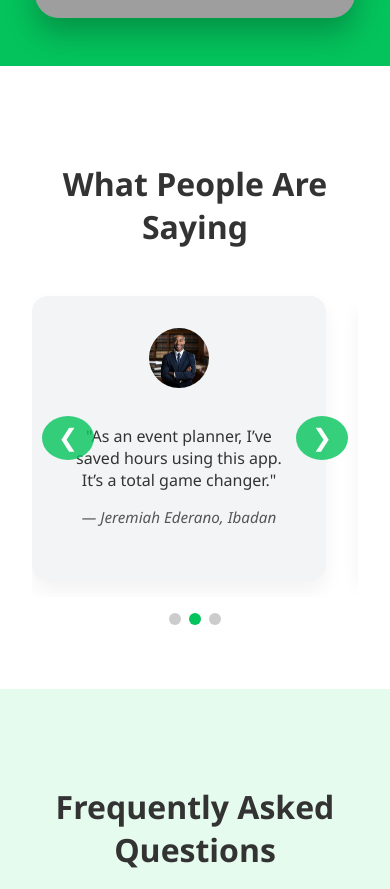
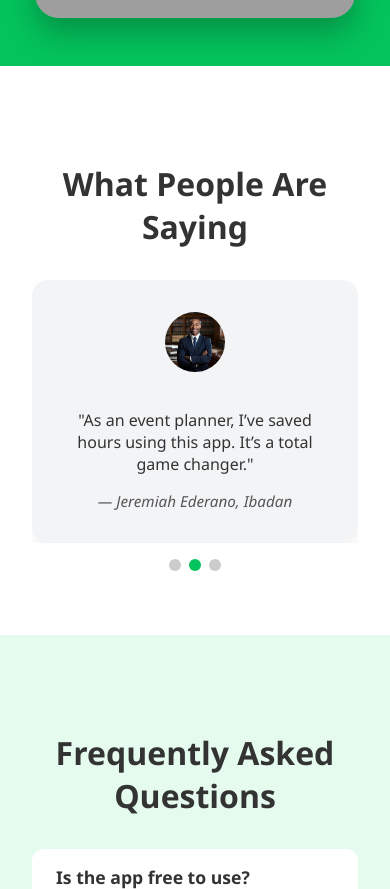
Before and after one commit to brain-berry/Venue-finder-landing-page, a plain HTML site: page index.html in a window 390 px wide. Shown: the part 1196-2085 px from the top of the page. Drawn offline with nearby package versions, Linux system fonts and the light colour scheme; grey boxes are pictures that could not be loaded.

Commit message:
Add testimonial carousel with swipe gestures and responsive dots and Remove nav buttons

```diff
--- a/index.html
+++ b/index.html
@@ -58,29 +58,23 @@
   <h3>What People Are Saying</h3>
 
   <div class="carousel-container">
-    <button class="carousel-btn left" onclick="scrollCarousel(-1)">&#10094;</button>
-
     <div class="testimonial-carousel" id="testimonialCarousel">
       <div class="testimonial-card">
         <img src="user1.jpeg" alt="User 1" class="testimonial-avatar" />
         <p>"Venue Finder made booking my wedding venue effortless. Highly recommend!"</p>
         <span class="testimonial-name">— Henry Benson, Lagos</span>
       </div>
-
       <div class="testimonial-card">
         <img src="user2.jpg" alt="User 2" class="testimonial-avatar" />
         <p>"As an event planner, I’ve saved hours using this app. It’s a total game changer."</p>
         <span class="testimonial-name">— Jeremiah Ederano, Ibadan</span>
       </div>
-
       <div class="testimonial-card">
         <img src="user3.jpeg" alt="User 3" class="testimonial-avatar" />
         <p>"From church meetings to conferences, Venue Finder always helps me find the right place."</p>
         <span class="testimonial-name">— Fabian Ruth, Port Harcourt</span>
       </div>
     </div>
-
-     <button class="carousel-btn right" onclick="scrollCarousel(1)">&#10095;</button>
   </div>
 
   <!-- Dots -->
@@ -90,6 +84,7 @@
     <span class="dot" onclick="goToSlide(2)"></span>
   </div>
 </section>
+
 
   <!-- FAQ Section -->
   <section id="faq" class="faq-section" data-aos="fade-up">
@@ -155,25 +150,10 @@
   </script>
 
   <script>
-  function scrollCarousel(direction) {
-    const carousel = document.getElementById('testimonialCarousel');
-    const scrollAmount = 320;
-    carousel.scrollBy({
-      left: direction * scrollAmount,
-      behavior: 'smooth'
-    });
-  }
-  </script>
-  <script>
   const carousel = document.getElementById('testimonialCarousel');
   const dots = document.querySelectorAll('.dot');
   let currentSlide = 0;
   const totalSlides = dots.length;
-
-  function scrollCarousel(direction) {
-    currentSlide = (currentSlide + direction + totalSlides) % totalSlides;
-    goToSlide(currentSlide);
-  }
 
   function goToSlide(index) {
     const containerWidth = carousel.offsetWidth;
@@ -191,15 +171,29 @@
     });
   }
 
+  // Detect swipe progress and update dots
+  carousel.addEventListener('scroll', () => {
+    const scrollLeft = carousel.scrollLeft;
+    const width = carousel.offsetWidth;
+    const index = Math.round(scrollLeft / width);
+    if (index !== currentSlide) {
+      currentSlide = index;
+      updateDots();
+    }
+  });
+
   // Auto-scroll every 5 seconds
   setInterval(() => {
-    scrollCarousel(1);
+    currentSlide = (currentSlide + 1) % totalSlides;
+    goToSlide(currentSlide);
   }, 5000);
 
-  // Update slide width on resize (optional for consistency)
+  // Keep dot state on resize
   window.addEventListener('resize', () => {
     goToSlide(currentSlide);
   });
+
+  updateDots();
 </script>
 
 
--- a/style.css
+++ b/style.css
@@ -212,39 +212,43 @@ section h3 {
   margin-bottom: 1rem;
 }
 
-/* === Testimonial Carousel Styles === */
+/* Testimonial Section */
 .testimonial-section {
   padding: 4rem 2rem;
   background: #fff;
   text-align: center;
-  position: relative;
 }
 
 .carousel-container {
-  position: relative;
   overflow: hidden;
   max-width: 1000px;
   margin: 2rem auto 0;
 }
 
+/* Swipe-ready, one-slide view */
 .testimonial-carousel {
   display: flex;
-  gap: 2rem;
-  overflow-x: hidden;
+  gap: 1rem;
+  overflow-x: auto;
   scroll-behavior: smooth;
-  padding: 1rem;
   scroll-snap-type: x mandatory;
+  -webkit-overflow-scrolling: touch;
+  scrollbar-width: none;
+}
+
+.testimonial-carousel::-webkit-scrollbar {
+  display: none;
 }
 
 .testimonial-card {
+  flex: 0 0 100%;
   max-width: 100%;
-  flex: 0 0 100%;
+  scroll-snap-align: start;
   background: #f3f4f6;
   border-radius: 1rem;
   padding: 2rem;
   box-shadow: 0 10px 20px rgba(0,0,0,0.05);
   text-align: center;
-  scroll-snap-align: start;
 }
 
 .testimonial-avatar {
@@ -263,44 +267,7 @@ section h3 {
   font-size: 0.95rem;
 }
 
-/* Carousel arrows */
-.carousel-btn {
-  position: absolute;
-  top: 50%;
-  transform: translateY(-50%);
-  background: #04c35c;
-  color: white;
-  border: none;
-  font-size: 1.5rem;
-  padding: 0.5rem 1rem;
-  cursor: pointer;
-  border-radius: 50%;
-  z-index: 10;
-  opacity: 0.8;
-}
-
-.carousel-btn:hover {
-  opacity: 1;
-}
-
-.carousel-btn.left {
-  left: 10px;
-}
-
-.carousel-btn.right {
-  right: 10px;
-}
-
-/* Hide scroll bar (optional) */
-.testimonial-carousel::-webkit-scrollbar {
-  display: none;
-}
-.testimonial-carousel {
-  -ms-overflow-style: none;
-  scrollbar-width: none;
-}
-
-/* === Carousel Dots === */
+/* Carousel Dots */
 .carousel-dots {
   display: flex;
   justify-content: center;
```
Lines whose indentation alone changed are shown as unchanged.
